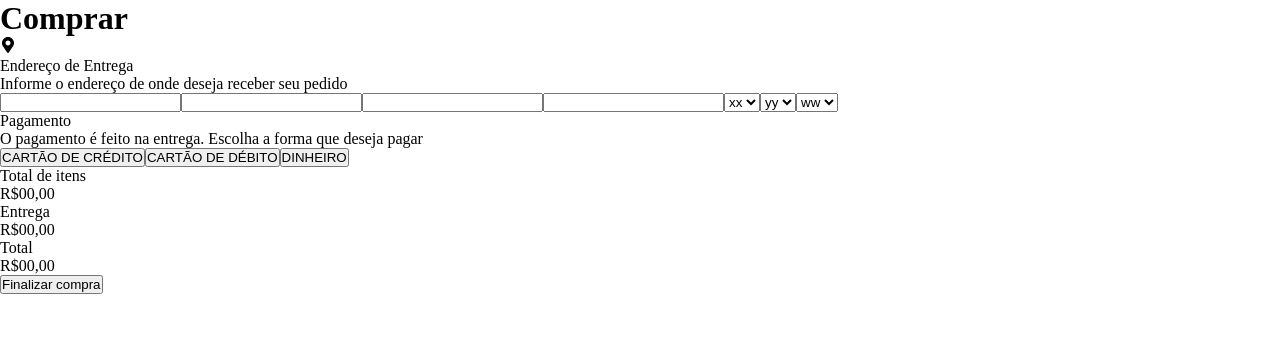
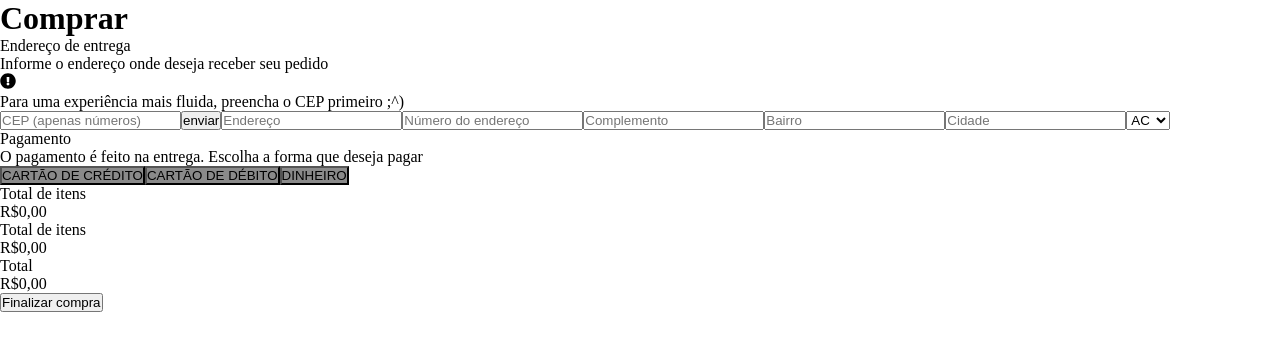
Before and after one commit to beaalmeidas/desafio-02-aws-react, a React (Vite) app in the folder uol-comics/: page / in a window 1280 px wide. Shown: the top 350 px of the page. Built offline with nearby package versions, Linux system fonts and the light colour scheme.

Commit message:
feat: A lógica html e as requições de API condições lógicas da Página da Tela Compras foi finalizando, faltando apenas o css.

```diff
--- a/uol-comics/package.json
+++ b/uol-comics/package.json
@@ -12,7 +12,10 @@
   "dependencies": {
     "react": "^18.3.1",
     "react-dom": "^18.3.1",
-    "react-icons": "^5.3.0"
+    "react-icons": "^5.3.0",
+    "react-toastify": "^10.0.5",
+    "toast": "^0.5.4",
+    "toastify": "^2.0.1"
   },
   "devDependencies": {
     "@eslint/js": "^9.9.0",
--- a/uol-comics/src/App.tsx
+++ b/uol-comics/src/App.tsx
@@ -1,9 +1,12 @@
 import CardPurchaseComponent from './components/CardPurchaseComponent'
+// import { ToastContainer } from 'react-toastify';
 
 function App() {
   return (
     <div className="App">
       <CardPurchaseComponent />
+
+      {/* <ToastContainer/> */}
     </div>
   )
 }
--- a/uol-comics/src/components/CardPurchaseComponent/index.tsx
+++ b/uol-comics/src/components/CardPurchaseComponent/index.tsx
@@ -1,71 +1,171 @@
-import React, { useEffect, useState } from 'react'
-import { FaMapMarkerAlt } from 'react-icons/fa'
+import { useState } from 'react'
 import './style.css'
+import axios from 'axios'
+import { CepProps } from '../../types/cep'
+import { innerBrazil } from '../../types/uf'
+import { FaExclamationCircle } from 'react-icons/fa';
+import { toast } from 'react-toastify'
 
-const index = () => {
-    const [ceps, setCeps] = useState<string[]>([])
-    const [cep, setCep] = useState<string>('')
+const CardPurchaseComponent = () =>
+{
+    //const [ceps, setCeps] = useState<string[]>([])
+    const [cepS, setCepS] = useState('')
+    const [data, setData] = useState<CepProps | null>(null)
+    const [isValidCep, setIsValidCep] = useState(false)
+    const [adress, setAdress] = useState('')
+    const [unity, setUnity] = useState('')
+    const [extras, setExtras] = useState('')
+    const [city, setCity] = useState('')
+    const [state, setState] = useState('')
+    const [hood, setHood] = useState('')
+    const [choice ,setChoice] = useState('')
 
+    const getCeps = async (cepString: string) =>
+    {
+        try
+        {
+            const response = await axios.get(`https://viacep.com.br/ws/${cepString}/json/`)
+            if(response.status === 404)
+            {
+                toast.error('O CEP não foi encontrado, verifique-o e tento novamente.')
+                //setError(true)
+                setIsValidCep(false)
+                return
+            }
+            if(cepString.length != 8)
+            {
+                toast.error('CEP inválido, por favor, digite apenas um '
+                    + 'número de 8 dígitos. Sem o uso de caracteres especiais como -, @, #, !')
+                setIsValidCep(false)
+                return
+            }
+            console.log(response.data)
+            setData(response.data)
 
+            const
+            {
+                bairro, cep, complemento,
+                localidade, logradouro,
+                uf, unidade
+            } = response.data
+            const cepData: CepProps =
+            {
+                bairro, cep, complemento,
+                localidade, logradouro,
+                uf, unidade
+            }
+            setCepS(cepData.cep)
+            setIsValidCep(true)
+        }
+        catch (error)
+        {
+            toast.success('Não foi possível buscar as informações do seu CEP.\nMOTIVO:' + error)
+        }
+    }
+
+    const handleSubmitCEP = (e) => {
+        e.preventDefault()
+        getCeps(cepS)
+    }
 
     return (
         <div className='main'>
             <div><h1>Comprar</h1></div>
-            <div>
-                <form>
-                    <div className='mainInfo'>
-                        <div className='cardEnd1'>
-                            <div className='endText'>
-                                <div><FaMapMarkerAlt className='locIcon'/></div>
-                                <div>
-                                    <p>Endereço de Entrega</p>
-                                    <p>Informe o endereço de onde deseja receber seu pedido</p>
-                                </div>
-                            </div>
+            <div className='formDiv'>
+                <div>
+                    <p>Endereço de entrega</p>
+                    <p>Informe o endereço onde deseja receber seu pedido</p>
+                </div>
+                <form onSubmit={handleSubmitCEP}>
+                    <div className='inputsCep'>
+                        <FaExclamationCircle/>
+                        <p className='smallAlert'>Para uma experiência mais fluida, preencha o CEP primeiro ;^)</p>
+                        <input
+                        onBlur={() => getCeps(cepS)}
+                        value={cepS}
+                        onChange={(e) => setCepS(e.target.value)}
+                        type="text"
+                        required
+                        placeholder='CEP (apenas números)'/>
+                        <button type='submit'>enviar</button>
+                        <input
+                        value={isValidCep && data ? data.logradouro : adress}
+                        onChange={(e) => setAdress(e.target.value)}
+                        type="text"
+                        required
+                        placeholder='Endereço' />
+                        <input
+                        value={isValidCep && data ? data.unidade : unity}
+                        type="text"
+                        onChange={(e) => setUnity(e.target.value)}
+                        required
+                        placeholder='Número do endereço' />
+                        <input
+                        value={isValidCep && data ? data.complemento : extras}
+                        type="text"
+                        onChange={(e) => setExtras(e.target.value)}
+                        required
+                        placeholder='Complemento' />
+                        <input
+                        value={isValidCep && data ? data.bairro : hood}
+                        type="text"
+                        onChange={(e) => setHood(e.target.value)}
+                        required
+                        placeholder='Bairro' />
+                        <input
+                        value={isValidCep && data ? data.localidade : city}
+                        type="text"
+                        onChange={(e) => setCity(e.target.value)}
+                        required
+                        placeholder='Cidade' />
+                        <select
+                        onChange={(e) => setState(e.target.value)}
+                        required
+                        value={data?.uf && state}>
+                        {
+                            innerBrazil.map((uf) =>
+                            (
+                                <option key={uf.sigla} value={uf.sigla}>{uf.sigla}</option>
+                            ))
+                        }
+                        </select>
+                    </div>
 
-                            <div className='endInput'>
-                                <input type="text" required/>
-                                <input type="text" required/>
-                                <input type="text" required/>
-                                <input type="text" required/>
-                                <select required>
-                                    <option value="">xx</option>
-                                </select>
-                                <select required>
-                                    <option value="">yy</option>
-                                </select>
-                                <select required>
-                                    <option value="">ww</option>
-                                </select>
-                            </div>
+                    <div className='purchaseChoice'>
+                        <div>
+                            <p>Pagamento</p>
+                            <p>O pagamento é feito na entrega. Escolha a forma que deseja pagar</p>
                         </div>
-                        <div className='cardEnd2'>
-                            <div>
-                                <p>Pagamento</p>
-                                <p>O pagamento é feito na entrega. Escolha a forma que deseja pagar</p>
-                                <div>
-                                    <button className='purWay'>CARTÃO DE CRÉDITO</button>
-                                    <button className='purWay'>CARTÃO DE DÉBITO</button>
-                                    <button className='purWay'>DINHEIRO</button>
-                                </div>
-                            </div>
+                        <div>
+                            <input type='button' value='CARTÃO DE CRÉDITO'
+                            onClick={() => setChoice('CARTÃO DE CRÉDITO')}
+                            className={choice === 'CARTÃO DE CRÉDITO' ? 'theOne' : 'npc'}/>
+
+                            <input type='button' value='CARTÃO DE DÉBITO'
+                            onClick={() => setChoice('CARTÃO DE DÉBITO')}
+                            className={choice === 'CARTÃO DE DÉBITO' ? 'theOne' : 'npc'}/>
+
+                            <input type='button' value='DINHEIRO'
+                            onClick={() => setChoice('DINHEIRO')}
+                            className={choice === 'DINHEIRO' ? 'theOne' : 'npc'}/>
                         </div>
                     </div>
-                    <div className='divFinish'>
-                        <div className='contentFinish'>
-                            <div className='finish'>
-                                <p>Total de itens</p>
-                                <p>R$00,00</p>
-                            </div>
-                            <div className='finish'>
-                                <p>Entrega</p>
-                                <p>R$00,00</p>
-                            </div>
-                            <div className='finish'>
-                                <p>Total</p>
-                                <p>R$00,00</p>
-                            </div>
-                            <button className='finishBtn'>Finalizar compra</button>
+
+                    <div className='finishPurchase'>
+                        <div>
+                            <p>Total de itens</p>
+                            <p>R$0,00</p>
+                        </div>
+                        <div>
+                            <p>Total de itens</p>
+                            <p>R$0,00</p>
+                        </div>
+                        <div>
+                            <p>Total</p>
+                            <p>R$0,00</p>
+                        </div>
+                        <div>
+                            <button type='submit'>Finalizar compra</button>
                         </div>
                     </div>
                 </form>
@@ -74,4 +174,5 @@ const index = () => {
     )
 }
 
-export default index
+
+export default CardPurchaseComponent
--- a/uol-comics/src/components/CardPurchaseComponent/style.css
+++ b/uol-comics/src/components/CardPurchaseComponent/style.css
@@ -2,3 +2,16 @@
     margin: 0;
     padding: 0;
 }
+
+.npc, .theOne {
+    cursor: pointer;
+}
+
+.npc {
+    background-color: rgb(138, 138, 138);
+}
+
+.theOne {
+    background-color: rgb(255, 199, 96);
+    border: 2px solid rgb(243, 97, 0);
+}
--- /dev/null
+++ b/uol-comics/src/types/cep.ts
@@ -0,0 +1,16 @@
+export interface CepProps
+{
+    cep: string,
+    logradouro: string,
+    complemento: string,
+    unidade: string,
+    bairro: string,
+    localidade: string,
+    uf: string,
+    //estado: string,
+    //regiao: string,
+    //ibge: string,
+    //gia: string,
+    //ddd: string,
+    //siafi: string
+}
--- /dev/null
+++ b/uol-comics/src/types/uf.ts
@@ -0,0 +1,32 @@
+interface Ufs { sigla: string }
+
+export const innerBrazil: Ufs[] =
+[
+    { sigla: 'AC' },
+    { sigla: 'AL' },
+    { sigla: 'AP' },
+    { sigla: 'AM' },
+    { sigla: 'BA' },
+    { sigla: 'CE' },
+    { sigla: 'DF' },
+    { sigla: 'ES' },
+    { sigla: 'GO' },
+    { sigla: 'MA' },
+    { sigla: 'MT' },
+    { sigla: 'MS' },
+    { sigla: 'MG' },
+    { sigla: 'PA' },
+    { sigla: 'PB' },
+    { sigla: 'PR' },
+    { sigla: 'PE' },
+    { sigla: 'PI' },
+    { sigla: 'RJ' },
+    { sigla: 'RN' },
+    { sigla: 'RS' },
+    { sigla: 'RO' },
+    { sigla: 'RR' },
+    { sigla: 'SC' },
+    { sigla: 'SP' },
+    { sigla: 'SE' },
+    { sigla: 'TO' },
+]
```
Also changed, not shown: 1 other file (tests, documents, lock files or other folders).
